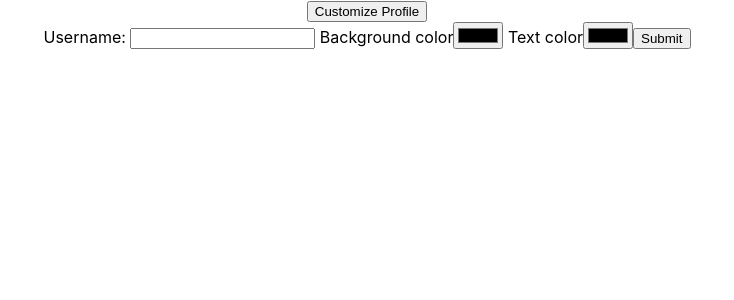
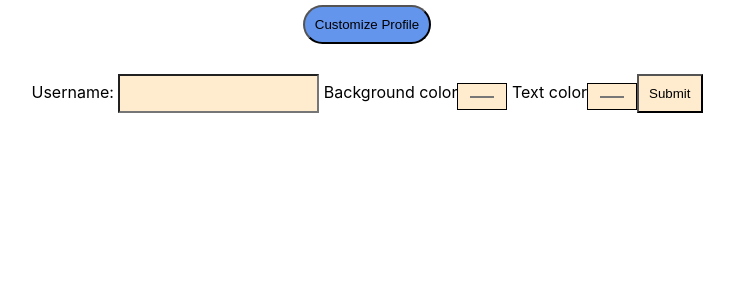
Before and after one commit to blaise-enama/Project_3, a React (Create React App) app in the folder banking_app/: page / in a window 1280 px wide. Both pictures are taken after a click on the button "Customize Profile". Shown: the top 300 px of the page, without its empty margins (273-1007 px from the left). Built offline with nearby package versions, Linux system fonts and the light colour scheme.

Commit message:
add CSS to the button and updated the components

```diff
--- /dev/null
+++ b/banking_app/src/CSS/ButtonComponent.css
@@ -0,0 +1,7 @@
+.button button {
+    padding: 10px;
+    margin: 5px;
+    border-radius: 50px;
+    background-color: cornflowerblue;
+
+}
--- /dev/null
+++ b/banking_app/src/CSS/FormComponent.css
@@ -0,0 +1,12 @@
+.FormComponent {
+    margin-top: 25px;
+}
+
+input {
+    padding: 10px;
+    background-color: blanchedalmond;
+}
+
+/* .username {
+
+} */
--- a/banking_app/src/Components/ButtonComponent.js
+++ b/banking_app/src/Components/ButtonComponent.js
@@ -1,5 +1,6 @@
 import { React, Component } from "react";
 import FormComponent from "./FormComponent"
+import "../CSS/ButtonComponent.css";
 
 class ButtonComponent extends Component {
     constructor(props) {
@@ -39,7 +40,7 @@ class ButtonComponent extends Component {
         return (
             <div className= 'button'>
                 <button onClick = {this.handleClick} click={click}>Customize Profile </button>
-                {click ? <FormComponent handleSubmit = {this.handleForm}  show={this.state.show} value = {value}/> : null}
+                {click ? <FormComponent handleSubmit = {this.handleForm}  show={this.state.show} handleChange = {this.handleChange}  /> : null}
                 {}
             </div>
         );
--- a/banking_app/src/Components/FormComponent.js
+++ b/banking_app/src/Components/FormComponent.js
@@ -1,4 +1,5 @@
 import React from "react";
+import "../CSS/FormComponent.css";
 
 function FormComponent(props) {
     console.log('props', props)
@@ -12,6 +13,8 @@ function FormComponent(props) {
             type = "text"
             value = {props.value}
             name = "Username"
+            className="username"
+            onChange={props.handleChange}
             />
 
             <label> Background color</label>
@@ -19,6 +22,7 @@ function FormComponent(props) {
             type = "color"
             value = {props.value}
             name = "background color"
+            onChange={props.handleChange}
             />
 
             <label> Text color</label>
@@ -26,6 +30,7 @@ function FormComponent(props) {
             type = "color"
             value = {props.value}
             name =  "text color"
+            onChange={props.handleChange}
             />
 
             <input
```
